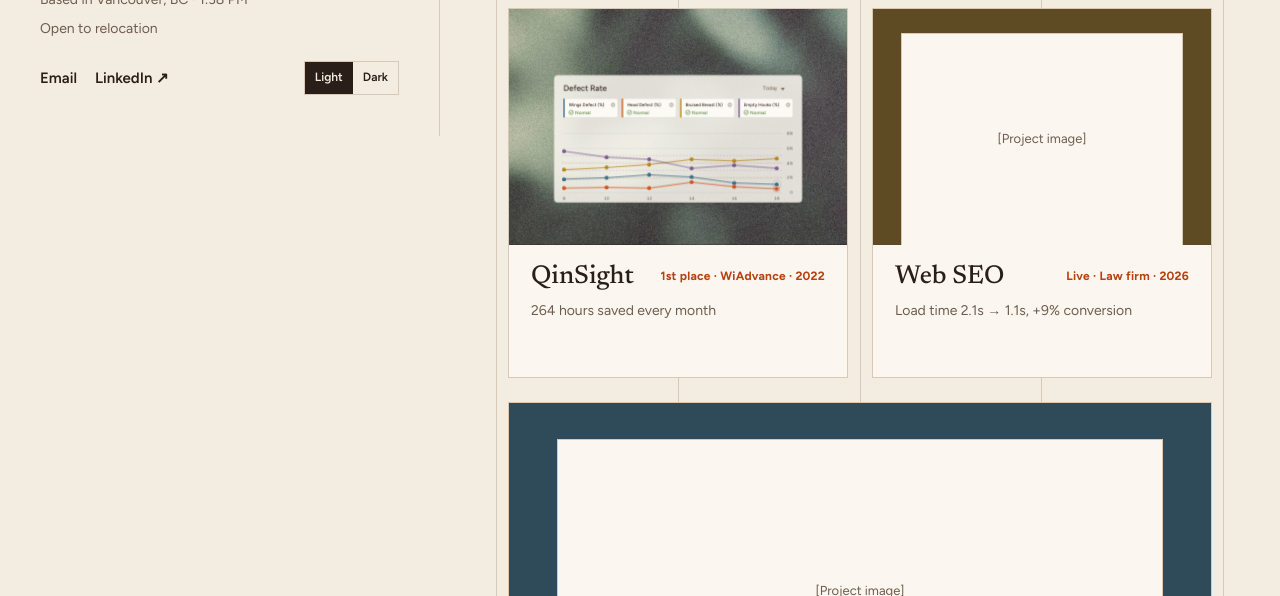
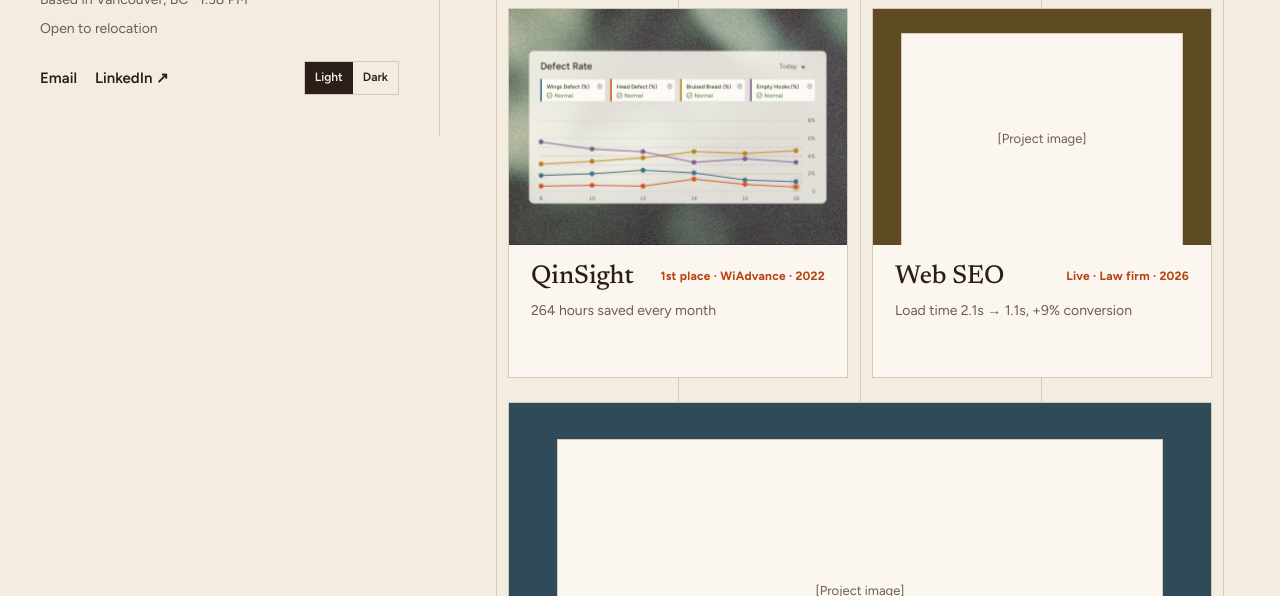
Before and after one commit to yungjan22/jan-portfolio, an Astro site: page / in a window 1280 px wide. Shown: the part 664-1260 px from the top of the page. Built offline with nearby package versions, Linux system fonts and the light colour scheme; Astro itself is replaced by a stand-in of ours.

Commit message:
Centre coded demos in the stage
Stages holding a coded demo drop the screenshot padding (top only), so
the QinSight chart and GitHub Spark logo sit in the middle of the image
area on cards and in the profile.

Co-Authored-By: Claude Opus 5.5 <noreply@anthropic.com>
Claude-Session: https://claude.ai/code/session_01KC4ArogXQQU9FdB3wspokw

```diff
--- a/src/styles/global.css
+++ b/src/styles/global.css
@@ -150,6 +150,9 @@ button { font: inherit; color: inherit; }
 
 /* Optional stage background image (stageImage in frontmatter), same in both themes. */
 .card__img, .pf-stage { background-image: var(--stage-image, none); background-size: cover; background-position: center; }
+
+/* Coded demos are centred in the stage (screenshots sit on the bottom edge instead). */
+.card__img:has(.shot--demo), .pf-stage:has(.shot--demo) { padding: 0; align-items: stretch; }
 
 /* Screenshot frame (image or placeholder) */
 .shot {
```
